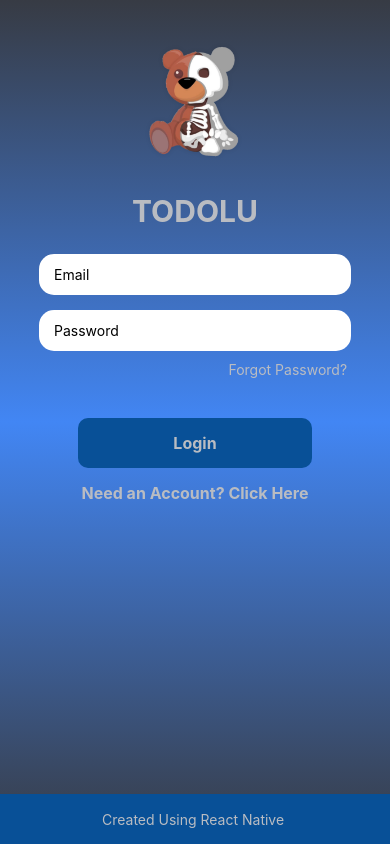
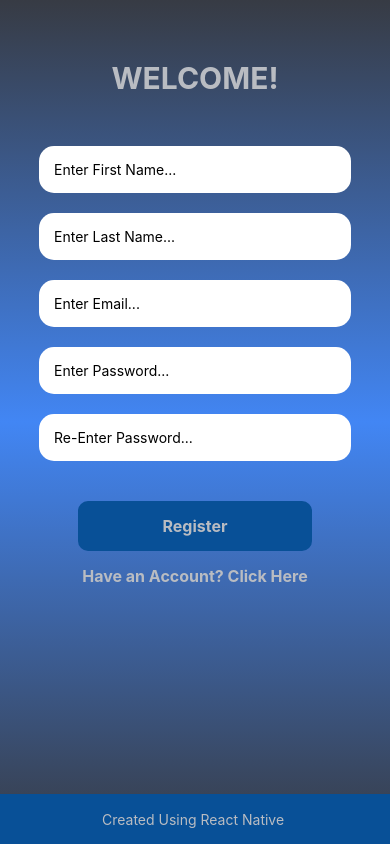
Before and after one commit to antdoan123/Productive-Social-Media-App, a React Native app: screen /Register in a window 390 px wide. Built offline with nearby package versions, Linux system fonts and the light colour scheme.

Commit message:
Registration UI

```diff
--- a/App.js
+++ b/App.js
@@ -5,6 +5,7 @@ import { NavigationContainer } from '@react-navigation/native';
 import { createNativeStackNavigator } from '@react-navigation/native-stack';
 import LoginScreen from './Screens/LoginScreen';
 import HomeScreen from './Screens/HomeScreen';
+import RegisterScreen from './Screens/RegisterScreen';
 
 const Stack = createNativeStackNavigator();
 
@@ -12,7 +13,7 @@ export default function App() {
   return (
   <NavigationContainer>
       <Stack.Navigator>
-        <Stack.Screen options={{ headerShown: false}} name="Login" component={LoginScreen} />
+        <Stack.Screen options={{ headerShown: false}} name="Register" component={RegisterScreen} />
         <Stack.Screen name="Home" component={HomeScreen} />
 
       </Stack.Navigator>
--- a/Screens/LoginScreen.js
+++ b/Screens/LoginScreen.js
@@ -16,7 +16,6 @@ const LoginScreen = () => {
 		<KeyboardAvoidingView
 			style={styles.container}
 			behavior="padding"
-
 		>
 			<View style = {styles.titleContainer}>
 				<Image
--- a/Screens/RegisterScreen.js
+++ b/Screens/RegisterScreen.js
@@ -1,17 +1,83 @@
-import react from 'react'
-import { TextInput, StyleSheet, Text, KeyboardAvoidingView, View} from 'react-native'
+import react, {useState} from 'react'
+import { Platform, Image, TextInput, Button, StyleSheet, Text, KeyboardAvoidingView, TouchableOpacity, View} from 'react-native'
+import {LinearGradient} from 'expo-linear-gradient';
 
 const RegisterScreen = () => {
+	const [email, setEmail] = useState ('')
+	const [password, setPassword] = useState ('')
+
 	return(
+		<LinearGradient
+			colors={['#373B44', '#4286f4', '#373B44']}
+			style={{
+			flex: 1,
+			}}
+		>
 		<KeyboardAvoidingView
 			style={styles.container}
 			behavior="padding"
+		>
+			<View style = {styles.titleContainer}>
+				<Text style={styles.titleText}> WELCOME! </Text>
+			</View>
 
-		>
-		<View>
-			<Text>Register </Text>
-		</View>
+			<View style={styles.inputContainer}>
+				<TextInput
+					placeholder = "Enter First Name..."
+					value = {email}
+					onChangeText = {text => setEmail(text)}
+					style={styles.input}
+				/>
+				<TextInput
+					placeholder = "Enter Last Name..."
+					value = {password}
+					onChangeText = {text => setPassword(text)}
+					style={styles.input}
+				/>
+				<TextInput
+					placeholder = "Enter Email..."
+					value = {email}
+					onChangeText = {text => setEmail(text)}
+					style={styles.input}
+				/>
+				<TextInput
+					placeholder = "Enter Password..."
+					value = {password}
+					onChangeText = {text => setPassword(text)}
+					style={styles.input}
+					secureTextEntry
+				/>
+				<TextInput
+					placeholder = "Re-Enter Password..."
+					value = {password}
+					onChangeText = {text => setPassword(text)}
+					style={styles.input}
+					secureTextEntry
+				/>
+
+			</View>
+
+			<View style={styles.buttonContainer}>
+				<TouchableOpacity
+					onPress = {() => { }}
+					style={styles.button}
+				>
+					<Text style={styles.buttonText}>Register</Text>
+				</TouchableOpacity>
+
+				<TouchableOpacity
+					onPress = {() => { }}
+					style={styles.buttonOutline}
+				>
+					<Text style={styles.buttonOutlineText}>Have an Account? Click Here</Text>
+				</TouchableOpacity>
+			</View>
+
+			<View style={styles.bottomContainer}>
+				<Text style={styles.footerText}>Created Using React Native </Text>
+			</View>
 		</KeyboardAvoidingView>
+		 </LinearGradient> //remove this code to remove background
 	)
 }
 
@@ -20,7 +86,84 @@ export default RegisterScreen
 const styles = StyleSheet.create({
 	container: {
 		flex: 1,
+		alignItems: 'center',
+		marginTop: 30,
+		//backgroundColor: '#263238',
+	},
+
+	titleContainer: {
+		padding: 30,
 		justifyContent: 'center',
 		alignItems: 'center',
-	}
+	},
+
+	titleText: {
+		fontWeight: 'bold',
+		color: '#B9BCC2',
+		fontSize: 30,
+	},
+
+	inputContainer: {
+		width: '80%'
+	},
+
+	input: {
+		backgroundColor: 'white',
+		paddingHorizontal: 15,
+		paddingVertical: 15,
+		borderRadius: 15,
+		marginTop: 20,
+	},
+
+	buttonContainer: {
+		width: '60%',
+		justifyContent: 'center',
+		marginTop: 40,
+	},
+
+	button: {
+		backgroundColor: '#085097',
+		width: '100',
+		padding: 15,
+		borderRadius: 10,
+		alignItems: 'center',
+	},
+
+	buttonOutline: {
+		marginTop: 15,
+		alignItems: 'center',
+	},
+
+	buttonText: {
+		color: '#B9BCC2',
+		fontWeight: '700',
+		fontSize: 16,
+	},
+
+	buttonOutlineText: {
+		color: '#B9BCC2',
+		fontWeight: '700',
+		fontSize: 16,
+	},
+
+	bottomContainer:{
+		width: '100%',
+		height: 50,
+		position: 'absolute',
+		bottom: 0,
+		justifyContent: 'center',
+		alignItems: 'center',
+		width: '100%',
+		height: 50,
+		backgroundColor: '#085097',
+	},
+
+
+	footerText: {
+		justifyContent: 'center',
+		alignItems: 'center',
+		color: '#B9BCC2',
+		fontSize: 14,
+	},
+
 })
```
Lines whose indentation alone changed are shown as unchanged.
